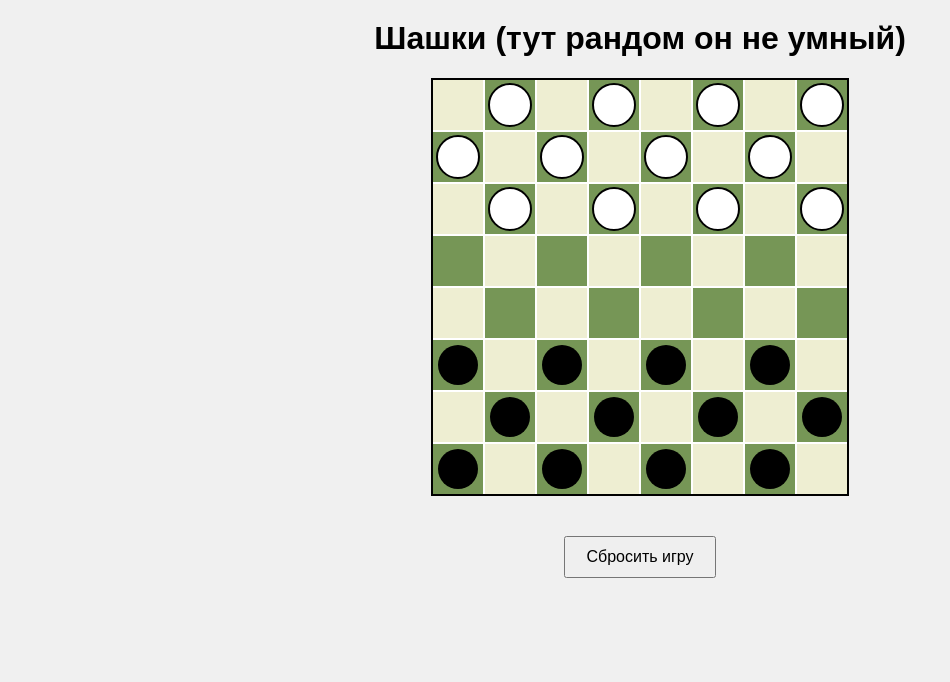
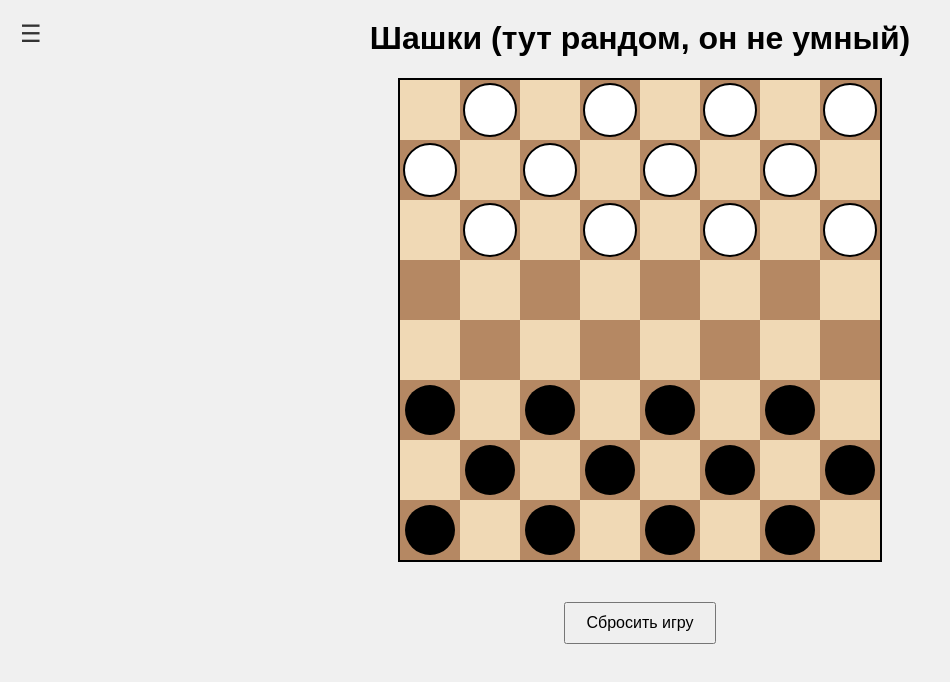
Before and after one commit to KUKPOK48/KUKashi, a plain HTML site: page index.html in a window 1280 px wide. Shown: the whole page, without its empty margins (0-950 px from the left). Drawn offline with Linux system fonts and the light colour scheme.

Commit message:
Update index.html

```diff
--- a/index.html
+++ b/index.html
@@ -3,7 +3,7 @@
 <head>
     <meta charset="UTF-8">
     <meta name="viewport" content="width=device-width, initial-scale=1.0">
-    <title>БОТ</title>
+    <title>Шашки</title>
     <style>
         body {
             font-family: Arial, sans-serif;
@@ -17,31 +17,31 @@
         }
         #board {
             display: grid;
-            grid-template-columns: repeat(8, 50px);
-            grid-template-rows: repeat(8, 50px);
-            gap: 2px;
+            grid-template-columns: repeat(8, 60px);
+            grid-template-rows: repeat(8, 60px);
+            gap: 0;
             margin: 20px auto;
             border: 2px solid #000;
             width: max-content;
-            background-color: #fff;
         }
         .cell {
-            width: 50px;
-            height: 50px;
+            width: 60px;
+            height: 60px;
             display: flex;
             align-items: center;
             justify-content: center;
             cursor: pointer;
+            position: relative;
+        }
+        .light {
+            background-color: #f0d9b5;
         }
         .dark {
-            background-color: #769656;
-        }
-        .light {
-            background-color: #eeeed2;
+            background-color: #b58863;
         }
         .piece {
-            width: 40px;
-            height: 40px;
+            width: 50px;
+            height: 50px;
             border-radius: 50%;
             cursor: pointer;
         }
@@ -53,7 +53,7 @@
             border: 2px solid #000;
         }
         .player.king, .bot.king {
-            border: 2px solid gold;
+            border: 3px solid gold;
         }
         .selected {
             border: 2px solid red;
@@ -69,23 +69,105 @@
             font-size: 20px;
             font-weight: bold;
         }
+
+        #sidebar {
+            position: fixed;
+            top: 0;
+            left: -250px;
+            width: 250px;
+            height: 100%;
+            background-color: #333;
+            color: #fff;
+            transition: left 0.3s ease;
+            z-index: 1000;
+        }
+        #sidebar.open {
+            left: 0;
+        }
+        #sidebar ul {
+            list-style: none;
+            padding: 20px;
+        }
+        #sidebar ul li {
+            margin: 20px 0;
+        }
+        #sidebar ul li a {
+            color: #fff;
+            text-decoration: none;
+            font-size: 18px;
+            cursor: pointer;
+        }
+
+        #menuToggle {
+            position: fixed;
+            top: 20px;
+            left: 20px;
+            font-size: 24px;
+            cursor: pointer;
+            z-index: 1001;
+            color: #333;
+        }
     </style>
 </head>
 <body>
-    <h1>Шашки (тут рандом он не умный)</h1>
-    <div id="board"></div>
-    <button id="resetButton">Сбросить игру</button>
-    <div id="message"></div>
+
+    <div id="sidebar">
+        <ul>
+            <li><a href="index.html">Шашки</a></li>
+            <li><a href="pop.html">POP</a></li>
+        </ul>
+    </div>
+
+
+    <div id="menuToggle">☰</div>
+
+
+    <div id="checkersContent">
+        <h1>Шашки (тут рандом, он не умный)</h1>
+        <div id="board"></div>
+        <button id="resetButton">Сбросить игру</button>
+        <div id="message"></div>
+    </div>
+
+
+    <div id="popContent" style="display: none;">
+        <h1>Страница POP</h1>
+        <p>Добро пожаловать на страницу POP!</p>
+    </div>
 
     <script>
+
+        const sidebar = document.getElementById('sidebar');
+        const menuToggle = document.getElementById('menuToggle');
+        const checkersContent = document.getElementById('checkersContent');
+        const popContent = document.getElementById('popContent');
+
+        menuToggle.addEventListener('click', () => {
+            sidebar.classList.toggle('open');
+        });
+
+        document.querySelectorAll('#sidebar a').forEach(link => {
+            link.addEventListener('click', () => {
+                if (link.getAttribute('href') === 'pop.html') {
+                    checkersContent.style.display = 'none';
+                    popContent.style.display = 'block';
+                } else {
+                    checkersContent.style.display = 'block';
+                    popContent.style.display = 'none';
+                }
+                sidebar.classList.remove('open');
+            });
+        });
+
+
         const boardElement = document.getElementById('board');
         const resetButton = document.getElementById('resetButton');
         const messageElement = document.getElementById('message');
         let board = [];
-        let currentPlayer = 'player'; //начинает
-        let selectedPiece = null; //шашка
+        let currentPlayer = 'player';
+        let selectedPiece = null;
 
-        //инициализация доски
+
         function initBoard() {
             board = [];
             for (let row = 0; row < 8; row++) {
@@ -93,14 +175,14 @@
                 for (let col = 0; col < 8; col++) {
                     if ((row + col) % 2 === 1) {
                         if (row < 3) {
-                            board[row][col] = { type: 'bot', king: false }; // Шашки бота
+                            board[row][col] = { type: 'bot', king: false };
                         } else if (row > 4) {
-                            board[row][col] = { type: 'player', king: false }; // Шашки игрока
+                            board[row][col] = { type: 'player', king: false };
                         } else {
-                            board[row][col] = null; // Пустая клетка
+                            board[row][col] = null;
                         }
                     } else {
-                        board[row][col] = null; // Пустая клетка
+                        board[row][col] = null;
                     }
                 }
             }
@@ -108,7 +190,6 @@
             messageElement.textContent = '';
         }
 
-        //отрисовка доски
         function renderBoard() {
             boardElement.innerHTML = '';
             for (let row = 0; row < 8; row++) {
@@ -138,17 +219,16 @@
             }
         }
 
-        //обработка клика клетке
+
         function handleCellClick(row, col) {
             if (currentPlayer === 'player') {
                 if (selectedPiece) {
-                    // Попытка сделать ход
                     if (isValidMove(selectedPiece.row, selectedPiece.col, row, col)) {
                         movePiece(selectedPiece.row, selectedPiece.col, row, col);
                         selectedPiece = null;
                         if (!checkWin()) {
                             currentPlayer = 'bot';
-                            setTimeout(botMove, 500); //бот делает ход
+                            setTimeout(botMove, 500);
                         }
                     } else {
                         selectedPiece = null;
@@ -160,8 +240,6 @@
                 }
             }
         }
-
-        //проверка хода
         function isValidMove(fromRow, fromCol, toRow, toCol) {
             const piece = board[fromRow][fromCol];
             if (!piece) return false;
@@ -169,18 +247,15 @@
             const rowDiff = toRow - fromRow;
             const colDiff = toCol - fromCol;
 
-            //проверка направления хода
             if (!piece.king) {
                 if (piece.type === 'player' && rowDiff >= 0) return false;
                 if (piece.type === 'bot' && rowDiff <= 0) return false;
             }
 
-            //ход на клетку
             if (Math.abs(rowDiff) === 1 && Math.abs(colDiff) === 1) {
                 return board[toRow][toCol] === null;
             }
 
-            //ход с убиванием шашки
             if (Math.abs(rowDiff) === 2 && Math.abs(colDiff) === 2) {
                 const midRow = (fromRow + toRow) / 2;
                 const midCol = (fromCol + toCol) / 2;
@@ -190,7 +265,6 @@
                 }
             }
 
-            //ход дамкой
             if (piece.king && Math.abs(rowDiff) === Math.abs(colDiff)) {
                 let stepRow = rowDiff > 0 ? 1 : -1;
                 let stepCol = colDiff > 0 ? 1 : -1;
@@ -214,21 +288,17 @@
 
             return false;
         }
-
-        //логика хода
         function movePiece(fromRow, fromCol, toRow, toCol) {
             const piece = board[fromRow][fromCol];
             const rowDiff = toRow - fromRow;
             const colDiff = toCol - fromCol;
 
-            //ход с шашкой
             if (Math.abs(rowDiff) === 2 && Math.abs(colDiff) === 2) {
                 const midRow = (fromRow + toRow) / 2;
                 const midCol = (fromCol + toCol) / 2;
                 board[midRow][midCol] = null;
             }
 
-            //ход дамкой
             if (piece.king && Math.abs(rowDiff) === Math.abs(colDiff)) {
                 let stepRow = rowDiff > 0 ? 1 : -1;
                 let stepCol = colDiff > 0 ? 1 : -1;
@@ -244,11 +314,9 @@
                 }
             }
 
-            //перемещение шашки
             board[toRow][toCol] = piece;
             board[fromRow][fromCol] = null;
 
-            //превращение в дамку
             if (!piece.king) {
                 if ((piece.type === 'player' && toRow === 0) || (piece.type === 'bot' && toRow === 7)) {
                     piece.king = true;
@@ -258,7 +326,6 @@
             renderBoard();
         }
 
-        //логика хода бота
         function botMove() {
             const botPieces = [];
             for (let row = 0; row < 8; row++) {
@@ -269,7 +336,6 @@
                 }
             }
 
-            //поиск возможных ходов
             for (const piece of botPieces) {
                 const moves = [
                     { row: piece.row + 2, col: piece.col + 2 },
@@ -288,7 +354,6 @@
                 }
             }
 
-            //случайный ход
             for (const piece of botPieces) {
                 const moves = [
                     { row: piece.row + 1, col: piece.col + 1 },
@@ -308,7 +373,6 @@
             }
         }
 
-        //проверка победы
         function checkWin() {
             let playerPieces = 0;
             let botPieces = 0;
@@ -321,17 +385,6 @@
                 }
             }
 
-            // осталась одна шашка
-            if (playerPieces === 1) {
-                messageElement.textContent = 'Вы проиграли! У вас осталась одна шашка.';
-                return true;
-            }
-            if (botPieces === 1) {
-                messageElement.textContent = 'Вы выиграли! У бота осталась одна шашка.';
-                return true;
-            }
-
-            //не осталось шашек
             if (playerPieces === 0) {
                 messageElement.textContent = 'Бот выиграл!';
                 return true;
@@ -343,15 +396,11 @@
 
             return false;
         }
-
-        //сброс
         resetButton.addEventListener('click', () => {
             initBoard();
             currentPlayer = 'player';
             selectedPiece = null;
         });
-
-        //запуск
         initBoard();
     </script>
 </body>
```
